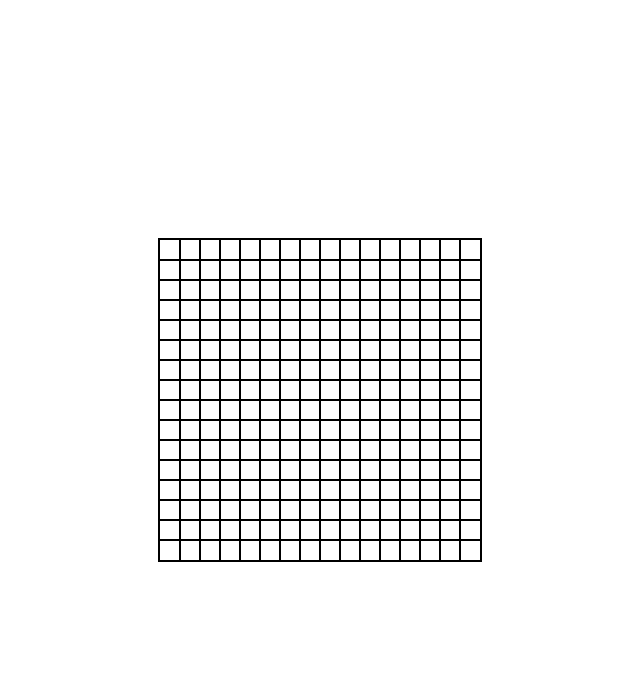
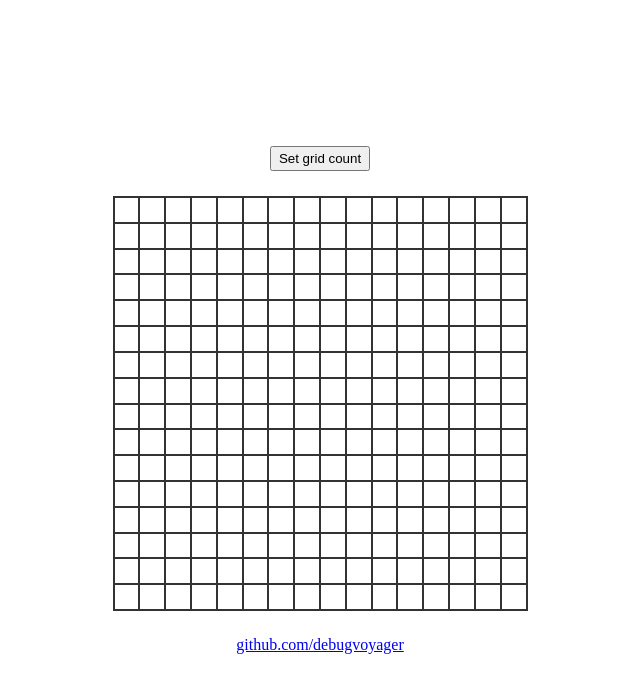
Before and after one commit to DebugVoyager/odin-etch-a-sketch, a plain HTML site: page index.html in a window 1280 px wide. Shown: the whole page, without its empty margins (320-960 px from the left). Drawn offline with Linux system fonts and the light colour scheme.

Commit message:
Implement hover effect and reset grid button

```diff
--- a/script.js
+++ b/script.js
@@ -1,15 +1,48 @@
-// Commit early and often!!!
-
 const body = document.body
 const divContainer = document.createElement('div')
+const button = document.createElement('button')
+const footer = document.createElement('footer')
+const my_link = document.createElement('a')
 
-body.appendChild(divContainer)
+let gridCountPerSide = 16
+let gridCountTotal = 256
+
+body.append(button, divContainer, footer)
 divContainer.setAttribute('class', 'grid-container')
+button.setAttribute('class', 'btn')
+button.textContent = 'Set grid count'
+my_link.textContent = 'github.com/debugvoyager'
+my_link.setAttribute('target', '_blank')
+my_link.setAttribute('href', 'https://www.github.com/debugvoyager')
+my_link.setAttribute('rel', 'noopener noreferrer')
+footer.append(my_link)
 
-for (let i = 0; i < 256; i++) {
-    divContainer.appendChild(document.createElement('div'))
+function renderGrid(gridCountTotal) {
+    while (divContainer.firstChild) {
+        divContainer.removeChild(divContainer.firstChild)
+    }
+
+    for (let i = 0; i < gridCountTotal; i++) {
+        divContainer.appendChild(document.createElement('div'))
+    }
+
+    for (let child of divContainer.children) {
+        child.setAttribute('class', 'grid')
+        child.addEventListener('mouseover', (e) => child.style.backgroundColor = '#333333')
+    }
 }
 
-for (let child of divContainer.children) {
-    child.setAttribute('class', 'grid')
-}
+button.addEventListener('click', () => {
+        gridCountPerSide = +prompt('Enter a new grid count per side (e.g., 16 for a 16x16 grid):')
+        gridCountTotal = gridCountPerSide * gridCountPerSide
+
+        if (gridCountPerSide >= 1 && gridCountPerSide <= 100) {
+            renderGrid(gridCountTotal)
+
+            for (let child of divContainer.children) {
+                child.style.flexBasis = `calc(100% / ${gridCountPerSide})`
+            }
+        }
+})
+
+renderGrid(gridCountTotal)
--- a/styles.css
+++ b/styles.css
@@ -1,6 +1,7 @@
 * {
     margin: 0;
     padding: 0;
+    box-sizing: border-box;
 }
 
 html, body {
@@ -9,19 +10,26 @@ html, body {
 
 body {
     display: flex;
+    flex-direction: column;
+    gap: 25px;
     justify-content: center;
     align-items: center;
 }
 
+.btn {
+    width: 100px;
+    height: 25px;
+}
+
 .grid-container {
-    width: 320px;
-    height: 320px;
+    width: 415px;
+    height: 415px;
     display: flex;
     flex-wrap: wrap;
-    border: 2px solid black;
+    border: 1px solid #333333;
 }
 
 .grid {
     flex-basis: calc(100% / 16);
-    outline: 1px solid black;
+    border: 1px solid #333333;
 }
```
